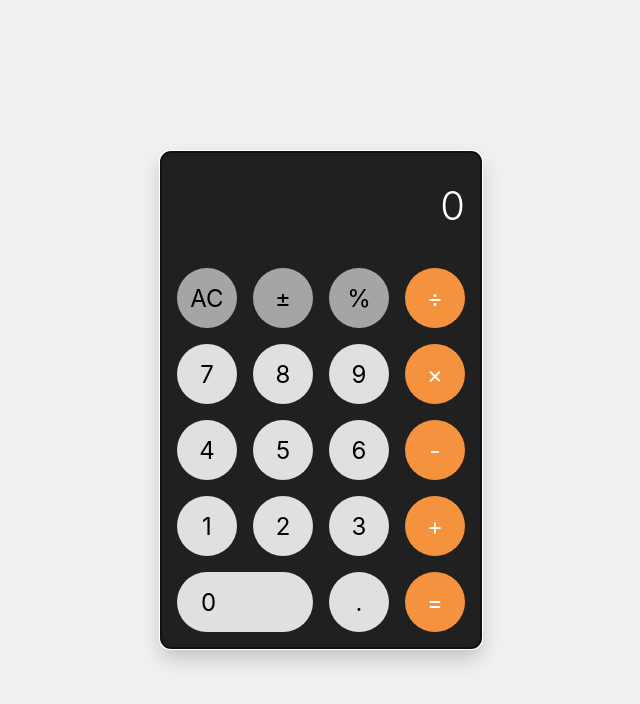
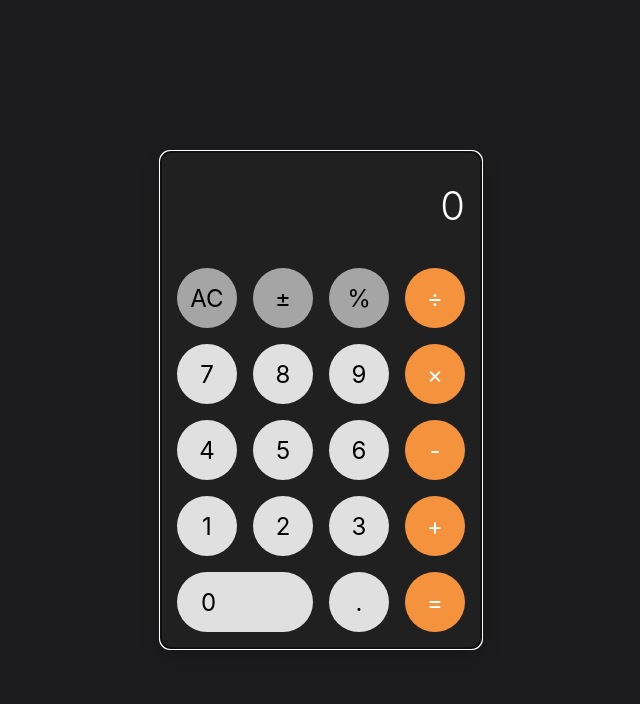
Before and after one commit to codepushed/redux-calci, a React (Create React App) app: page / in a window 1280 px wide. Shown: the top 704 px of the page, without its empty margins (319-959 px from the left). Built offline with nearby package versions, Linux system fonts and the light colour scheme.

Commit message:
feat: production optimizations and performance enhancements

```diff
--- a/public/index.html
+++ b/public/index.html
@@ -4,40 +4,18 @@
     <meta charset="utf-8" />
     <link rel="icon" href="%PUBLIC_URL%/favicon.ico" />
     <meta name="viewport" content="width=device-width, initial-scale=1" />
-    <meta name="theme-color" content="#000000" />
+    <meta name="theme-color" content="#1c1c1e" />
     <meta
       name="description"
-      content="Web site created using create-react-app"
+      content="iOS-style calculator built with React and Redux Toolkit"
     />
     <link rel="apple-touch-icon" href="%PUBLIC_URL%/logo192.png" />
-    <!--
-      manifest.json provides metadata used when your web app is installed on a
-      user's mobile device or desktop. See https://developers.google.com/web/fundamentals/web-app-manifest/
-    -->
     <link rel="manifest" href="%PUBLIC_URL%/manifest.json" />
-    <!--
-      Notice the use of %PUBLIC_URL% in the tags above.
-      It will be replaced with the URL of the `public` folder during the build.
-      Only files inside the `public` folder can be referenced from the HTML.
 
-      Unlike "/favicon.ico" or "favicon.ico", "%PUBLIC_URL%/favicon.ico" will
-      work correctly both with client-side routing and a non-root public URL.
-      Learn how to configure a non-root public URL by running `npm run build`.
-    -->
-    <title>React App</title>
+    <title>Redux Calculator</title>
   </head>
   <body>
     <noscript>You need to enable JavaScript to run this app.</noscript>
     <div id="root"></div>
-    <!--
-      This HTML file is a template.
-      If you open it directly in the browser, you will see an empty page.
-
-      You can add webfonts, meta tags, or analytics to this file.
-      The build step will place the bundled scripts into the <body> tag.
-
-      To begin the development, run `npm start` or `yarn start`.
-      To create a production bundle, use `npm run build` or `yarn build`.
-    -->
   </body>
 </html>
--- /dev/null
+++ b/src/App.css
@@ -0,0 +1,29 @@
+.App {
+  display: flex;
+  justify-content: center;
+  align-items: center;
+  min-height: 100vh;
+  background-color: #1c1c1e;
+}
+
+main {
+  width: 100%;
+  max-width: 375px;
+  padding: 20px;
+}
+
+.loading {
+  color: white;
+  text-align: center;
+  font-size: 18px;
+  padding: 20px;
+  background-color: rgba(0, 0, 0, 0.2);
+  border-radius: 10px;
+  animation: pulse 1.5s infinite ease-in-out;
+}
+
+@keyframes pulse {
+  0% { opacity: 0.6; }
+  50% { opacity: 1; }
+  100% { opacity: 0.6; }
+}
--- a/src/App.jsx
+++ b/src/App.jsx
@@ -1,11 +1,16 @@
-import React from 'react';
-import Calculator from './features/calculator';
+import React, { Suspense, lazy } from 'react';
+import './App.css';
+
+// Lazy load the Calculator component
+const Calculator = lazy(() => import('./features/calculator'));
 
 function App() {
   return (
     <div className="App">
       <main>
-        <Calculator />
+        <Suspense fallback={<div className="loading">Loading calculator...</div>}>
+          <Calculator />
+        </Suspense>
       </main>
     </div>
   );
--- a/src/reportWebVitals.js
+++ b/src/reportWebVitals.js
@@ -7,6 +7,18 @@ const reportWebVitals = onPerfEntry => {
       getLCP(onPerfEntry);
       getTTFB(onPerfEntry);
     });
+  } else if (process.env.NODE_ENV === 'production') {
+    import('web-vitals').then(({ getCLS, getFID, getFCP, getLCP, getTTFB }) => {
+      const sendToAnalytics = (metric) => {
+        console.log(metric);
+      };
+
+      getCLS(sendToAnalytics);
+      getFID(sendToAnalytics);
+      getFCP(sendToAnalytics);
+      getLCP(sendToAnalytics);
+      getTTFB(sendToAnalytics);
+    });
   }
 };
 
```
Also changed, not shown: package.json (+8 -2 lines), public/manifest.json.
